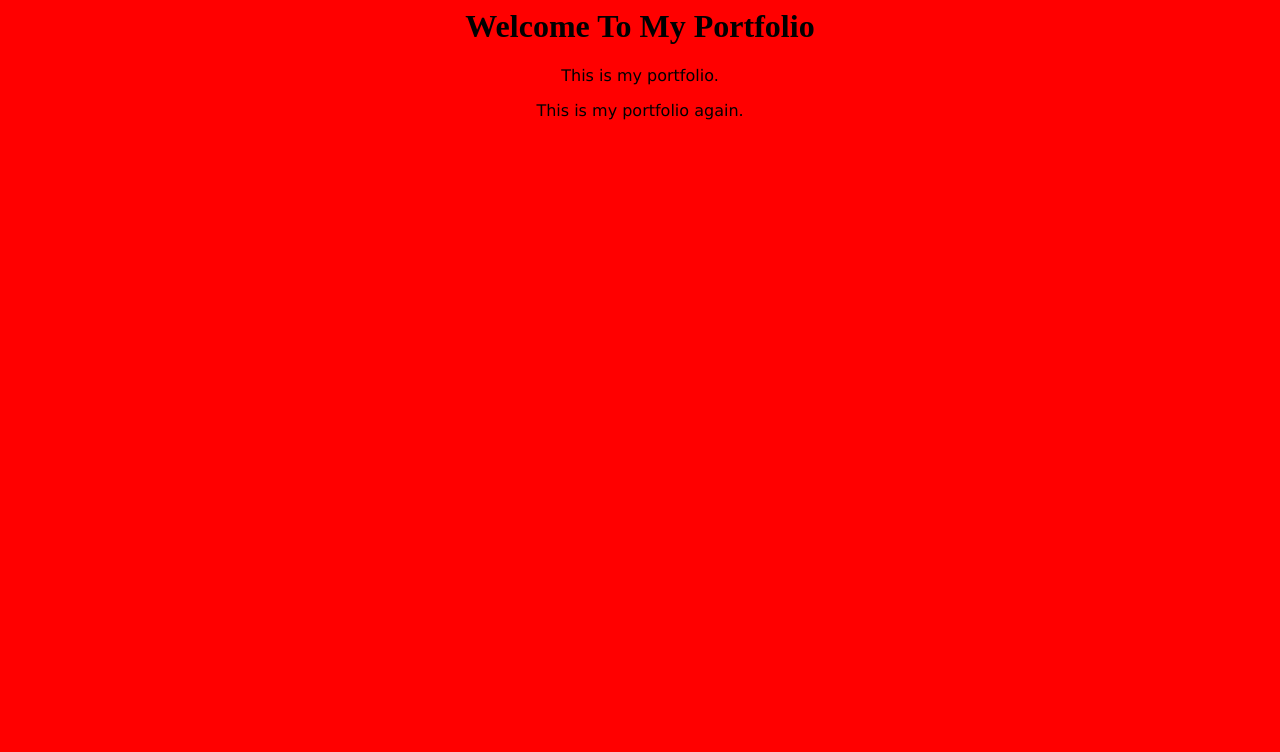
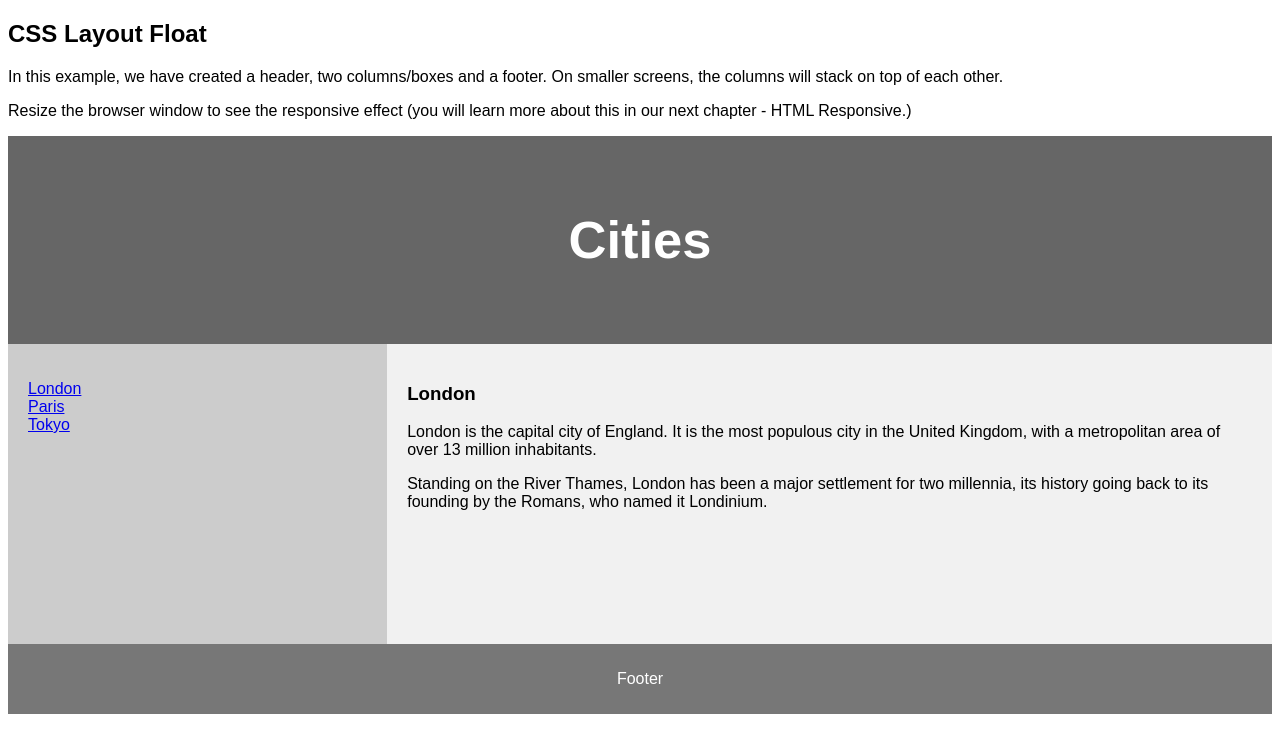
Before and after one commit to iantsmyth/myportfolio, a plain HTML site: page index.html in a window 1280 px wide. Drawn offline with Linux system fonts and the light colour scheme.

Commit message:
Using template

```diff
--- a/index.html
+++ b/index.html
@@ -1,45 +1,103 @@
+<!DOCTYPE html>
+<html lang="en">
 <head>
-<div>
+<title>CSS Template</title>
+<meta charset="utf-8">
+<meta name="viewport" content="width=device-width, initial-scale=1">
 <style>
-body {
-  background-color: lightblue;
+* {
+  box-sizing: border-box;
 }
 
-h1 {
-  text-align: center;
+body {
+  font-family: Arial, Helvetica, sans-serif;
 }
 
-p {
+/* Style the header */
+header {
+  background-color: #666;
+  padding: 30px;
   text-align: center;
-  font-family: verdana;
+  font-size: 35px;
+  color: white;
+}
+
+/* Create two columns/boxes that floats next to each other */
+nav {
+  float: left;
+  width: 30%;
+  height: 300px; /* only for demonstration, should be removed */
+  background: #ccc;
+  padding: 20px;
+}
+
+/* Style the list inside the menu */
+nav ul {
+  list-style-type: none;
+  padding: 0;
+}
+
+article {
+  float: left;
+  padding: 20px;
+  width: 70%;
+  background-color: #f1f1f1;
+  height: 300px; /* only for demonstration, should be removed */
+}
+
+/* Clear floats after the columns */
+section::after {
+  content: "";
+  display: table;
+  clear: both;
+}
+
+/* Style the footer */
+footer {
+  background-color: #777;
+  padding: 10px;
+  text-align: center;
+  color: white;
+}
+
+/* Responsive layout - makes the two columns/boxes stack on top of each other instead of next to each other, on small screens */
+@media (max-width: 600px) {
+  nav, article {
+    width: 100%;
+    height: auto;
+  }
 }
 </style>
 </head>
-
 <body>
 
-<h1>Welcome To My Portfolio</h1>
-<p>This is my portfolio.</p>
+<h2>CSS Layout Float</h2>
+<p>In this example, we have created a header, two columns/boxes and a footer. On smaller screens, the columns will stack on top of each other.</p>
+<p>Resize the browser window to see the responsive effect (you will learn more about this in our next chapter - HTML Responsive.)</p>
+
+<header>
+  <h2>Cities</h2>
+</header>
+
+<section>
+  <nav>
+    <ul>
+      <li><a href="#">London</a></li>
+      <li><a href="#">Paris</a></li>
+      <li><a href="#">Tokyo</a></li>
+    </ul>
+  </nav>
+
+  <article>
+    <h1>London</h1>
+    <p>London is the capital city of England. It is the most populous city in the  United Kingdom, with a metropolitan area of over 13 million inhabitants.</p>
+    <p>Standing on the River Thames, London has been a major settlement for two millennia, its history going back to its founding by the Romans, who named it Londinium.</p>
+  </article>
+</section>
+
+<footer>
+  <p>Footer</p>
+</footer>
 
 </body>
-  </div>
-
-<div>
-  <style>
-body {
-  background-color: red;
-}
-
-p {
-  text-align: center;
-  font-family: verdana;
-}
-</style>
-</head>
-
-<body>
-
-<p>This is my portfolio again.</p>
-
-</body>
-  </div>
+</html>
```
